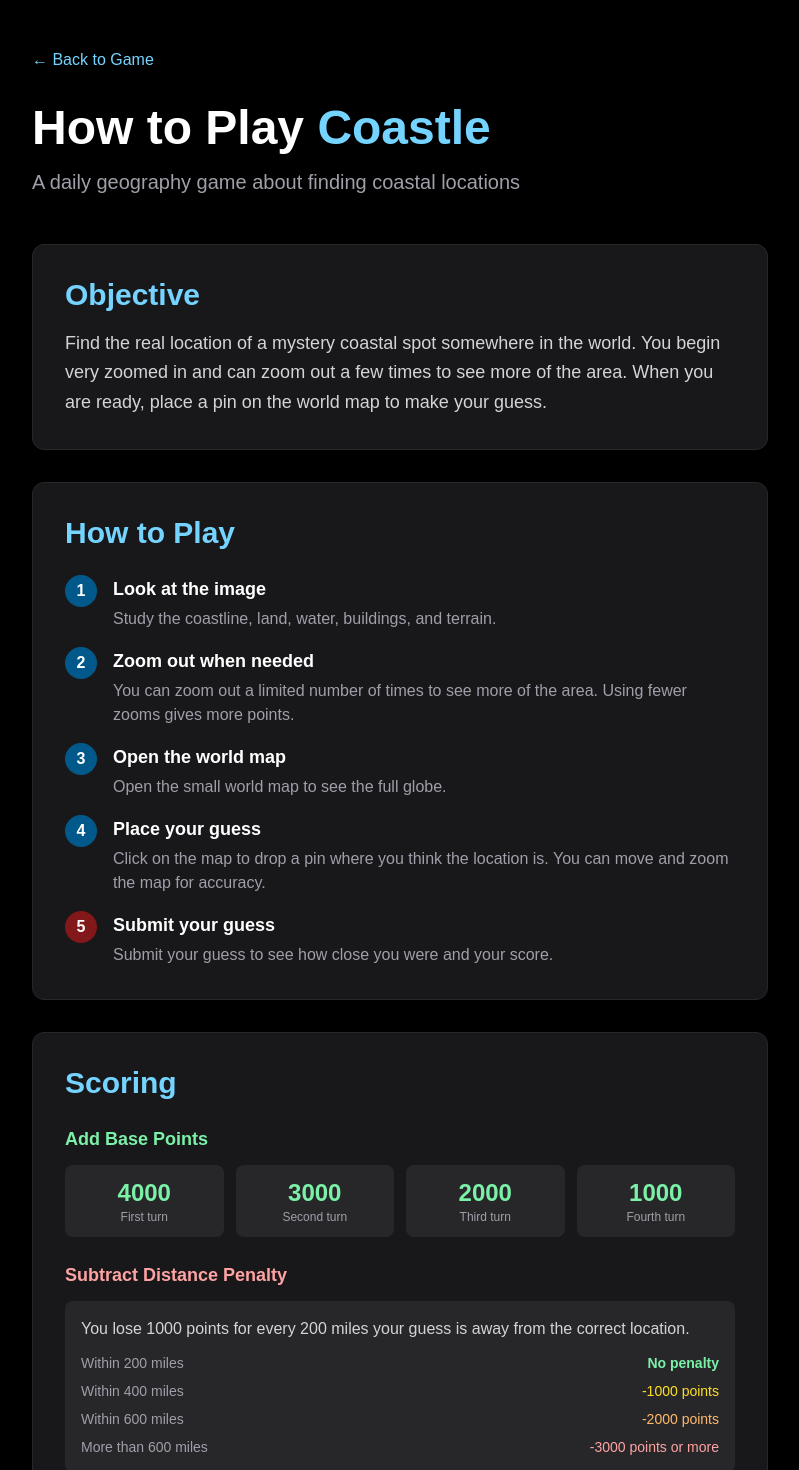
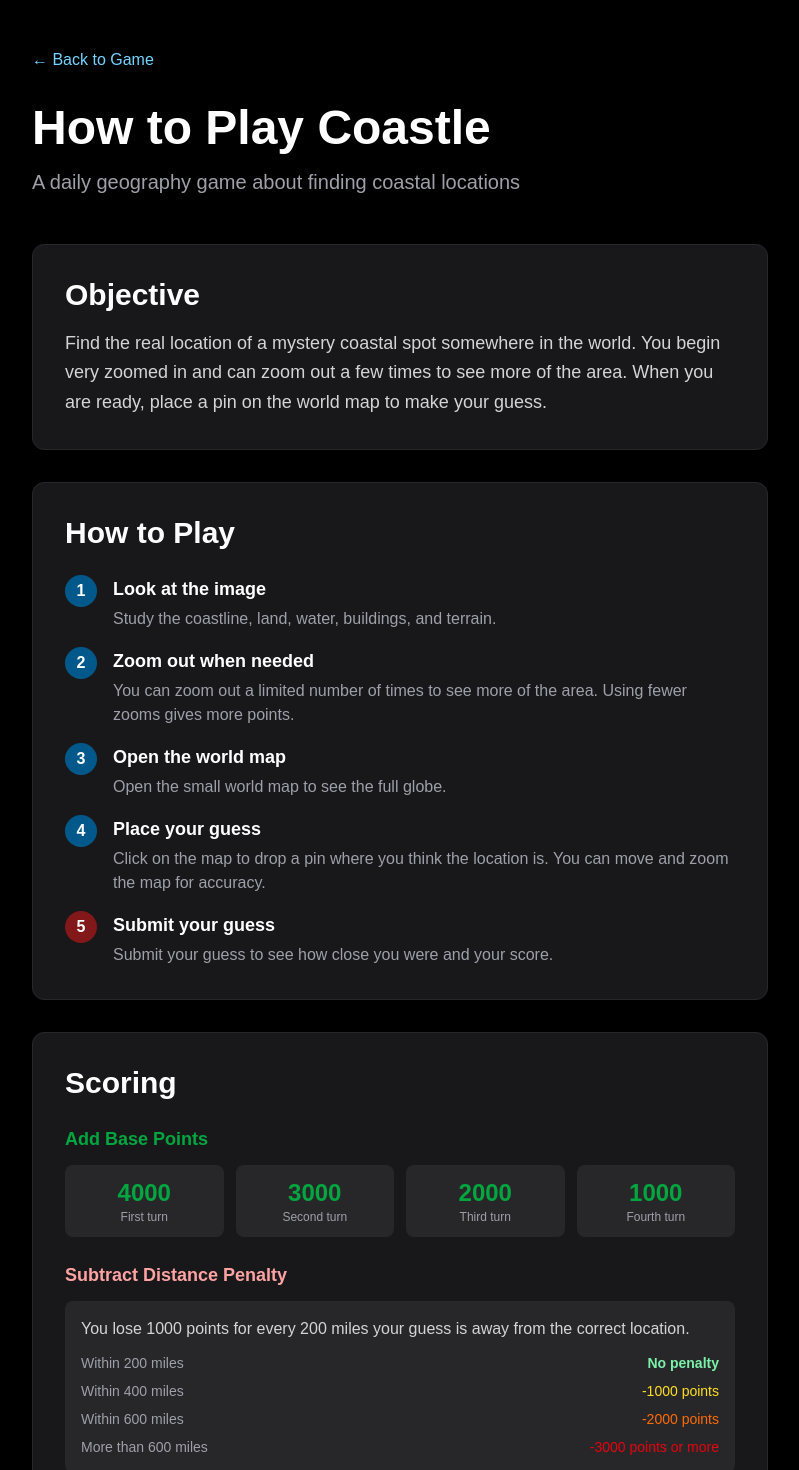
Before and after one commit to fredschultz21/Coastle, a Next.js app in the folder frontend/: page /how-to-play in a window 1280 px wide. Shown: the top 1470 px of the page, without its empty margins (240-1039 px from the left). Built offline with nearby package versions, Linux system fonts and the light colour scheme.

Commit message:
change layout

```diff
--- a/frontend/src/app/how-to-play/page.jsx
+++ b/frontend/src/app/how-to-play/page.jsx
@@ -21,8 +21,7 @@
           </div>
 
           <h1 className="text-4xl md:text-5xl font-extrabold mb-4">
-            <span className="text-white">How to Play </span>
-            <span className="text-sky-300">Coastle</span>
+            <span className="text-white">How to Play Coastle</span>
           </h1>
 
           <p className="text-zinc-400 text-lg md:text-xl mb-12">
@@ -31,7 +30,7 @@
 
           <div className="space-y-8">
             <section className="bg-zinc-900 rounded-xl p-6 md:p-8 border border-zinc-800">
-              <h2 className="text-2xl md:text-3xl font-bold mb-4 text-sky-300">
+              <h2 className="text-2xl md:text-3xl font-bold mb-4 text-white">
                 Objective
               </h2>
               <p className="text-zinc-300 text-base md:text-lg leading-relaxed">
@@ -42,7 +41,7 @@
             </section>
 
             <section className="bg-zinc-900 rounded-xl p-6 md:p-8 border border-zinc-800">
-              <h2 className="text-2xl md:text-3xl font-bold mb-6 text-sky-300">
+              <h2 className="text-2xl md:text-3xl font-bold mb-6 text-white">
                 How to Play
               </h2>
 
@@ -90,20 +89,20 @@
             </section>
 
             <section className="bg-zinc-900 rounded-xl p-6 md:p-8 border border-zinc-800">
-              <h2 className="text-2xl md:text-3xl font-bold mb-6 text-sky-300">
+              <h2 className="text-2xl md:text-3xl font-bold mb-6 text-white">
                 Scoring
               </h2>
 
               <div className="space-y-6">
                 <div>
-                  <h3 className="font-bold text-lg mb-3 text-green-300">
+                  <h3 className="font-bold text-lg mb-3 text-green-600">
                     Add Base Points
                   </h3>
 
                   <div className="grid grid-cols-2 md:grid-cols-4 gap-3">
                     {[4000, 3000, 2000, 1000].map((pts, i) => (
                       <div key={pts} className="bg-zinc-800 rounded-lg p-3 text-center">
-                        <div className="text-2xl font-bold text-green-300">
+                        <div className="text-2xl font-bold text-green-600">
                           {pts}
                         </div>
                         <div className="text-xs text-zinc-400">
@@ -135,11 +134,11 @@
                       </div>
                       <div className="flex justify-between">
                         <span>Within 600 miles</span>
-                        <span className="text-orange-300">-2000 points</span>
+                        <span className="text-orange-500">-2000 points</span>
                       </div>
                       <div className="flex justify-between">
                         <span>More than 600 miles</span>
-                        <span className="text-red-300">-3000 points or more</span>
+                        <span className="text-red-600">-3000 points or more</span>
                       </div>
                     </div>
                   </div>
```
